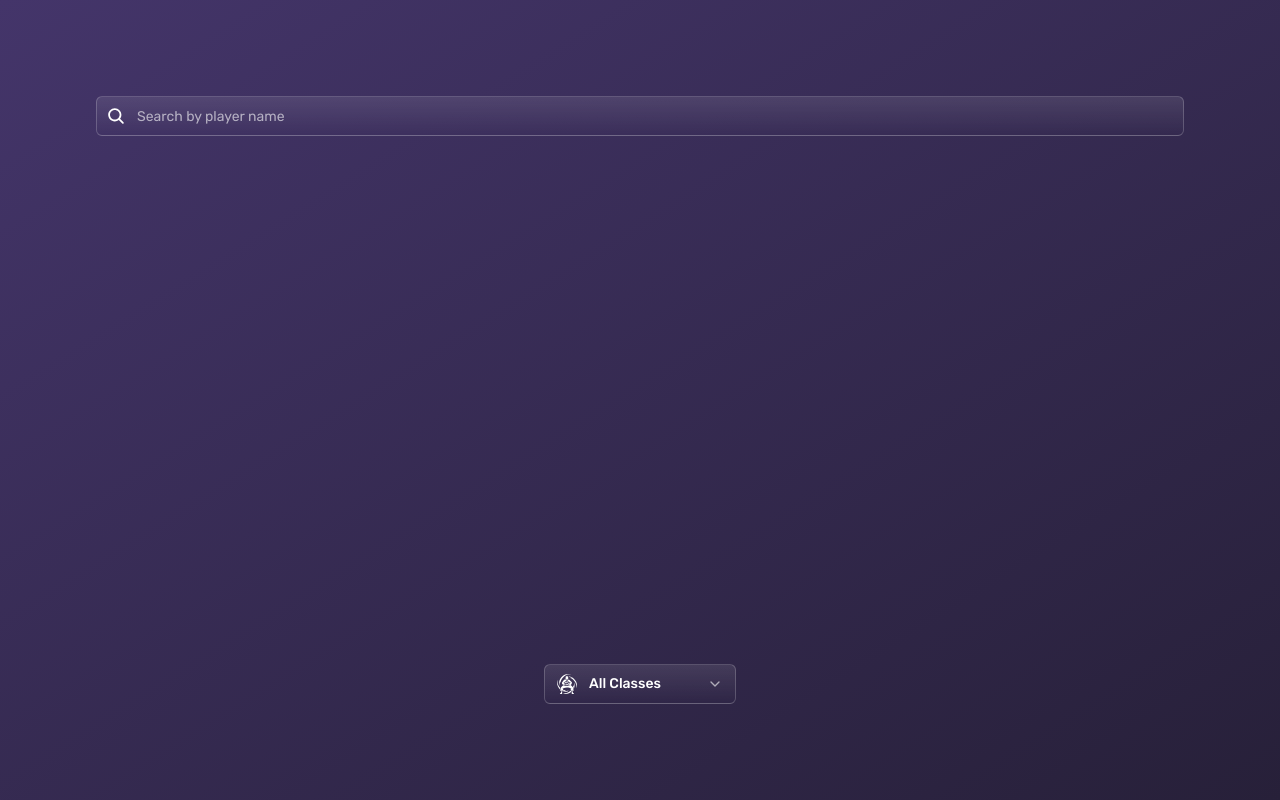
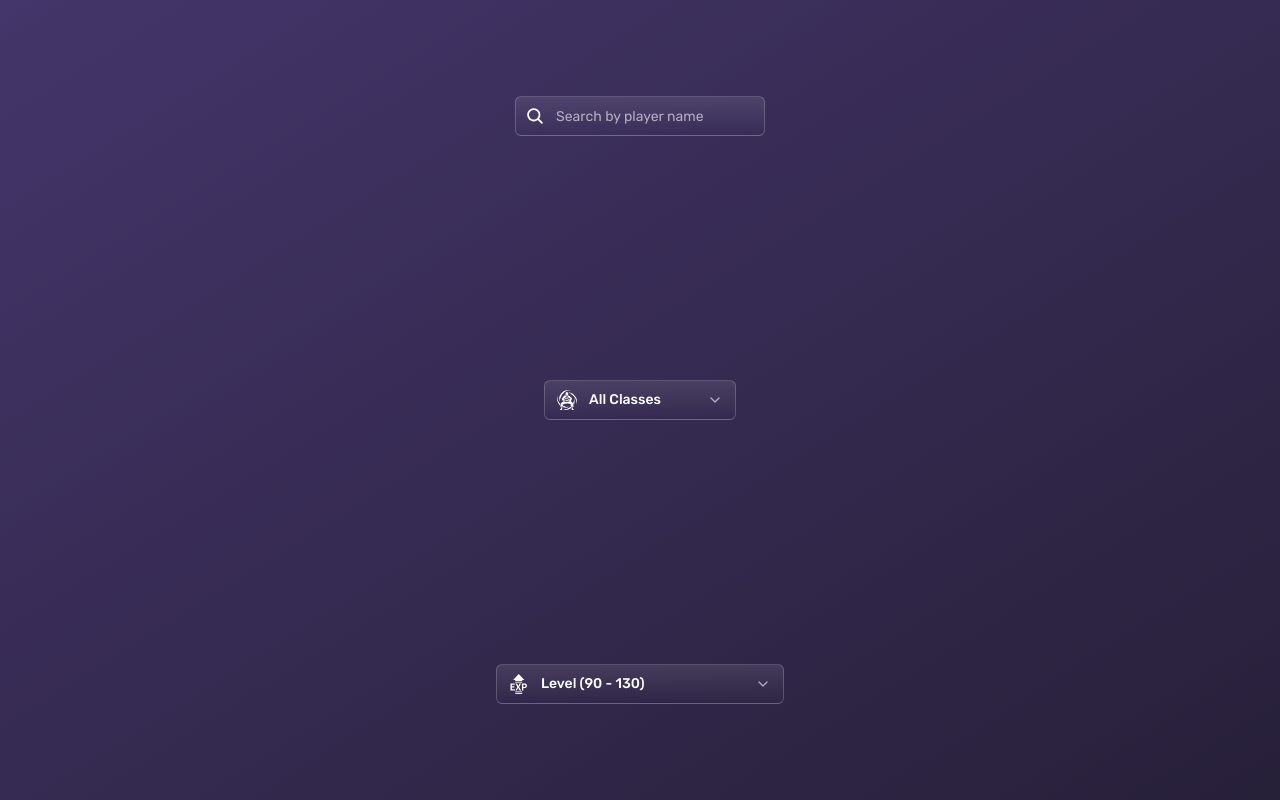
Before and after one commit to HenriqueFLTorres/mir4scope, a Next.js app: page / in a window 1280 px wide. Built offline with nearby package versions, Linux system fonts and the light colour scheme.

Commit message:
feat - add range slider component

```diff
--- a/package.json
+++ b/package.json
@@ -10,6 +10,7 @@
   },
   "dependencies": {
     "@radix-ui/react-select": "^2.0.0",
+    "@radix-ui/react-slider": "^1.1.2",
     "class-variance-authority": "^0.7.0",
     "clsx": "^2.1.0",
     "lucide-react": "^0.330.0",
--- a/src/app/page.tsx
+++ b/src/app/page.tsx
@@ -1,4 +1,5 @@
 'use client';
+import EXP from '@/components/icon/EXP';
 import Search from '@/components/icon/Search';
 import Skill from '@/components/icon/Skill';
 import { Input } from '@/components/ui/input';
@@ -9,6 +10,7 @@ import {
   SelectTrigger,
   SelectValue,
 } from '@/components/ui/select';
+import { SelectRange } from '@/components/ui/select-range';
 import { SelectIcon } from '@radix-ui/react-select';
 import Image from 'next/image';
 import { useState } from 'react';
@@ -96,6 +98,15 @@ export default function Home() {
           ))}
         </SelectContent>
       </Select>
+
+      <SelectRange
+        defaultValue={[90, 130]}
+        min={60}
+        max={170}
+        Icon={<EXP className='w-5 h-5' />}
+        label='Level'
+        step={5}
+      />
     </main>
   );
 }
--- /dev/null
+++ b/src/components/icon/EXP.tsx
@@ -0,0 +1,34 @@
+import { SVGProps } from 'react';
+
+const EXP = (props: SVGProps<SVGSVGElement>) => (
+  <svg
+    width='1em'
+    height='1em'
+    viewBox='0 0 17 20'
+    fill='none'
+    xmlns='http://www.w3.org/2000/svg'
+    {...props}
+  >
+    <path
+      d='M13.8617 6.05012L8.24371 0L2.62574 6.05012H4.7865V6.91442H11.7009V6.05012H13.8617Z'
+      fill='white'
+    />
+    <path d='M4.78656 7.77874H11.701V8.64304H4.78656V7.77874Z' fill='white' />
+    <path
+      d='M0 16.5428V9.50738H4.31633V10.6768H1.40709V12.3025H3.86948V13.4909H1.40709V15.3639H4.42091V16.5428H0Z'
+      fill='white'
+    />
+    <path
+      d='M4.92703 16.5428L6.90455 12.9205L5.04112 9.50738H6.60032L7.30386 10.962C7.47499 11.2948 7.62711 11.637 7.83627 12.0744H7.8743C8.04543 11.637 8.18804 11.2948 8.34016 10.962L9.00567 9.50738H10.4888L8.63489 12.9871L10.6219 16.5428H9.06272L8.27361 14.9836C8.09297 14.6223 7.92184 14.261 7.71268 13.8237H7.67465C7.50351 14.261 7.33238 14.6223 7.17076 14.9836L6.41968 16.5428H4.92703Z'
+      fill='white'
+    />
+    <path
+      d='M11.4296 16.5428V9.50738H13.7399C15.2896 9.50738 16.4875 10.0493 16.4875 11.7226C16.4875 13.3293 15.2896 14.0424 13.7779 14.0424H12.8367V16.5428H11.4296ZM12.8367 12.93H13.6828C14.6526 12.93 15.1184 12.5212 15.1184 11.7226C15.1184 10.8954 14.605 10.6292 13.6353 10.6292H12.8367V12.93Z'
+      fill='white'
+    />
+    <path d='M4.78656 17.4071H11.701V18.2714H4.78656V17.4071Z' fill='white' />
+    <path d='M4.78656 19.1357H11.701V20H4.78656V19.1357Z' fill='white' />
+  </svg>
+);
+
+export default EXP;
--- a/src/components/ui/input.tsx
+++ b/src/components/ui/input.tsx
@@ -12,7 +12,7 @@ const Input = React.forwardRef<HTMLInputElement, InputProps>(
     const PrefixIcon = prefix;
 
     return (
-      <div className='flex w-full relative'>
+      <div className='flex relative'>
         {PrefixIcon ? (
           <PrefixIcon className='absolute w-6 h-6 left-2 top-2' />
         ) : null}
--- /dev/null
+++ b/src/components/ui/select-range.tsx
@@ -0,0 +1,90 @@
+import { getNumber } from '@/lib/utils';
+import * as SliderPrimitive from '@radix-ui/react-slider';
+import { useState } from 'react';
+import { Input } from './input';
+import { Select, SelectContent, SelectTrigger } from './select';
+
+export interface SelectRangeProps
+  extends Omit<SliderPrimitive.SliderProps, 'defaultValue' | 'min' | 'max'> {
+  label: string;
+  Icon: JSX.Element;
+  defaultValue: number[];
+  min: number;
+  max: number;
+}
+
+const thumbStyling =
+  'block h-5 w-5 rounded-full bg-gradient-to-b from-white to-[#B4B4B4] ring-offset-white transition-[colors,_box-shadow] focus-visible:ring-2 focus-visible:ring-white focus-visible:outline-none disabled:pointer-events-none disabled:opacity-60';
+
+const SelectRange = ({
+  label,
+  Icon,
+  min,
+  max,
+  defaultValue,
+  ...props
+}: SelectRangeProps) => {
+  const [value, setValue] = useState(defaultValue);
+
+  return (
+    <Select>
+      <SelectTrigger className='w-72'>
+        {Icon}
+        {label} {`(${value[0]} - ${value[1]})`}
+      </SelectTrigger>
+      <SelectContent viewportClass='flex flex-row items-center gap-2'>
+        <Input
+          value={value[0]}
+          onChange={(e) => {
+            const newValue = getNumber(e.currentTarget.value);
+            if (newValue === null) return;
+
+            setValue((value) => [newValue, value[1]]);
+          }}
+          onBlur={() =>
+            setValue((value) => [Math.min(value[0], value[1] - 5), value[1]])
+          }
+          className='px-2 py-1 w-12 text-center h-max'
+        />
+
+        <SliderPrimitive.Root
+          className={
+            'relative flex w-full h-5 touch-none select-none items-center'
+          }
+          value={value}
+          onValueChange={(val) => setValue(val)}
+          defaultValue={defaultValue}
+          max={max}
+          min={min}
+          {...props}
+        >
+          <SliderPrimitive.Track className='relative h-2 w-full grow overflow-x-hidden rounded-full bg-white/20'>
+            <SliderPrimitive.Range className='absolute h-full bg-white' />
+          </SliderPrimitive.Track>
+
+          <SliderPrimitive.Thumb className={thumbStyling} />
+          <SliderPrimitive.Thumb className={thumbStyling} />
+        </SliderPrimitive.Root>
+
+        <Input
+          value={value[1]}
+          onChange={(e) => {
+            const newValue = getNumber(e.currentTarget.value);
+            if (newValue === null) return;
+
+            setValue((value) => [value[0], newValue]);
+          }}
+          onBlur={() =>
+            setValue((value) => [
+              value[0],
+              Math.min(max, Math.max(value[0] + 5, value[1])),
+            ])
+          }
+          className='px-2 py-1 w-12 text-center h-max'
+        />
+      </SelectContent>
+    </Select>
+  );
+};
+
+export { SelectRange };
--- a/src/components/ui/select.tsx
+++ b/src/components/ui/select.tsx
@@ -70,8 +70,14 @@ SelectScrollDownButton.displayName =
 
 const SelectContent = React.forwardRef<
   React.ElementRef<typeof SelectPrimitive.Content>,
-  React.ComponentPropsWithoutRef<typeof SelectPrimitive.Content>
->(({ className, children, position = 'popper', ...props }, ref) => (
+  React.ComponentPropsWithoutRef<typeof SelectPrimitive.Content> & {
+    viewportClass?: string;
+  }
+>(
+  (
+    { className, children, position = 'popper', viewportClass, ...props },
+    ref
+  ) => (
     <SelectPrimitive.Portal>
       <SelectPrimitive.Content
         ref={ref}
@@ -85,13 +91,14 @@ const SelectContent = React.forwardRef<
         {...props}
       >
         <SelectScrollUpButton />
-      <SelectPrimitive.Viewport className={cn('p-1')}>
+        <SelectPrimitive.Viewport className={cn('p-1', viewportClass)}>
           {children}
         </SelectPrimitive.Viewport>
         <SelectScrollDownButton />
       </SelectPrimitive.Content>
     </SelectPrimitive.Portal>
-));
+  )
+);
 SelectContent.displayName = SelectPrimitive.Content.displayName;
 
 const SelectLabel = React.forwardRef<
--- /dev/null
+++ b/src/components/ui/slider.tsx
@@ -0,0 +1,28 @@
+'use client';
+
+import * as React from 'react';
+import * as SliderPrimitive from '@radix-ui/react-slider';
+
+import { cn } from '@/lib/utils';
+
+const Slider = React.forwardRef<
+  React.ElementRef<typeof SliderPrimitive.Root>,
+  React.ComponentPropsWithoutRef<typeof SliderPrimitive.Root>
+>(({ className, ...props }, ref) => (
+  <SliderPrimitive.Root
+    ref={ref}
+    className={cn(
+      'relative flex w-full h-5 touch-none select-none items-center',
+      className
+    )}
+    {...props}
+  >
+    <SliderPrimitive.Track className='relative h-2 w-full grow overflow-x-hidden rounded-full bg-white/20'>
+      <SliderPrimitive.Range className='absolute h-full bg-white' />
+    </SliderPrimitive.Track>
+    <SliderPrimitive.Thumb className='block h-5 w-5 rounded-full bg-gradient-to-b from-white to-[#B4B4B4] ring-offset-[#7C71AA] transition-[colors,_box-shadow] focus-visible:ring-2 focus-visible:ring-[#7C71AA] focus-visible:outline-none disabled:pointer-events-none disabled:opacity-60' />
+  </SliderPrimitive.Root>
+));
+Slider.displayName = SliderPrimitive.Root.displayName;
+
+export { Slider };
--- a/src/lib/utils.ts
+++ b/src/lib/utils.ts
@@ -1,6 +1,17 @@
-import { type ClassValue, clsx } from "clsx"
-import { twMerge } from "tailwind-merge"
+import { clsx, type ClassValue } from 'clsx';
+import { twMerge } from 'tailwind-merge';
 
 export function cn(...inputs: ClassValue[]) {
-  return twMerge(clsx(inputs))
+  return twMerge(clsx(inputs));
 }
+
+export function getNumber(input: string | number) {
+  input = input.toString();
+  input = input.replace(/\D/g, '');
+  input = Number(input);
+
+  const validNumber = Number.isInteger(input);
+  console.log(input, validNumber);
+
+  return validNumber ? input : null;
+}
```
Also changed, not shown: 1 other file (tests, documents, lock files or other folders). Lines whose indentation alone changed are shown as unchanged.
